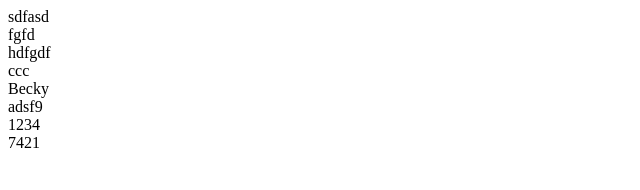
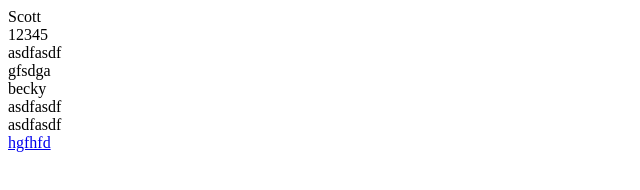
Before and after one commit to LordEvanElias/team-profile-maker, a website: page team.html in a window 1280 px wide. Shown: the whole page, without its empty margins (0-640 px from the left). Drawn offline with Linux system fonts and the light colour scheme.

Commit message:
Made it so the github is a link and takes you to the github webpage.

```diff
--- a/index.js
+++ b/index.js
@@ -166,7 +166,7 @@ const generateHTML = (team) => {
 <div>${engineer.getName()} </div>
 <div>${engineer.getId()} </div>
 <div>${engineer.getEmail()} </div>
-<div>${engineer.getGithub()} </div>
+<div> <a href="https://github.com/${engineer.getGithub()}" target="_blank"> ${engineer.getGithub()} </a> </div>
 </div>`;
   });
 
--- a/team.html
+++ b/team.html
@@ -8,17 +8,17 @@
 </head>
 <body>
 <div class="manager-card">
-<div>sdfasd </div>
-<div>fgfd </div>
-<div>hdfgdf </div>
-<div>ccc </div>
+<div>Scott </div>
+<div>12345 </div>
+<div>asdfasdf </div>
+<div>gfsdga </div>
+</div>
+<div class="engineer-card">
+<div>becky </div>
+<div>asdfasdf </div>
+<div>asdfasdf </div>
+<div> <a href="https://github.com/hgfhfd" target="_blank"> hgfhfd </a> </div>
 </div>
 
-<div class="intern-card">
-<div>Becky </div>
-<div>adsf9 </div>
-<div>1234 </div>
-<div>7421 </div>
-</div>
 </body>
 </html>
```
